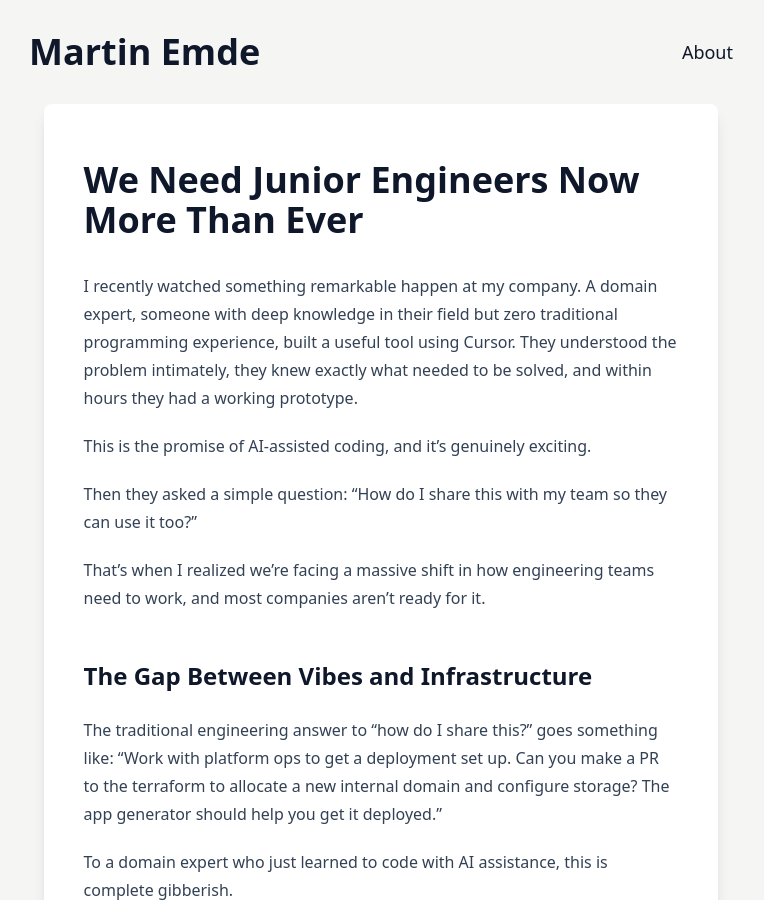
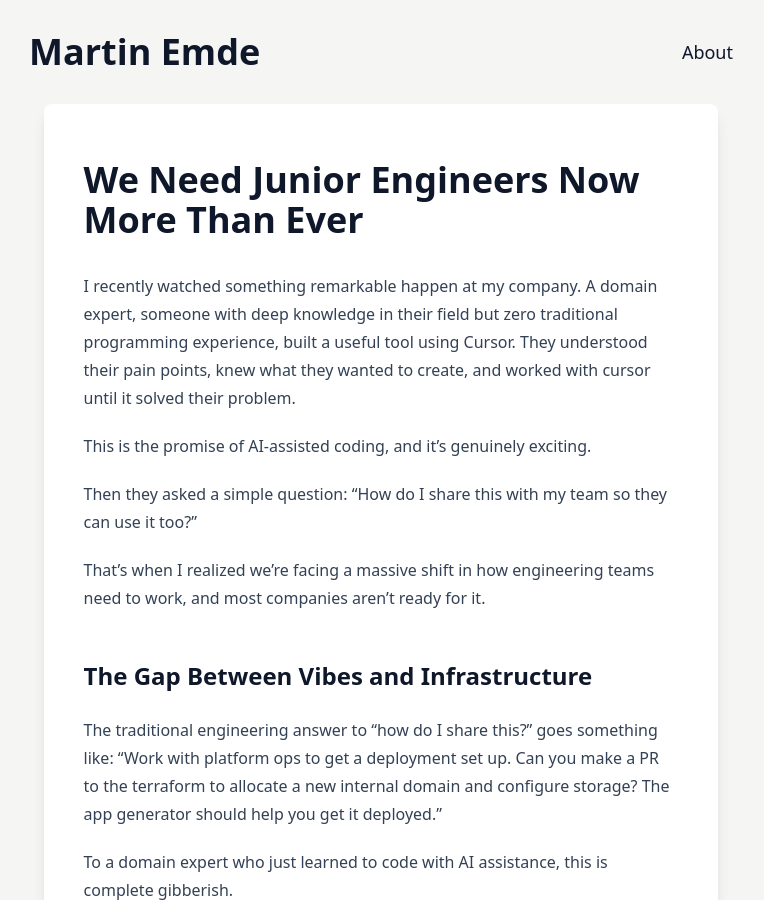
Before and after one commit to martinemde/martinemde.github.io, a Jekyll site: the page built from _posts/2025-10-28-hire-junior-engineers-now.md, in a window 1280 px wide and 900 px high. Shown: the whole window, without its empty margins (259-1023 px from the left). Built offline with Jekyll 4.4.1, drawn with Linux system fonts in a browser that asks for light colours; some web fonts are replaced.

Commit message:
Fix a word

```diff
--- a/_posts/2025-10-28-hire-junior-engineers-now.md
+++ b/_posts/2025-10-28-hire-junior-engineers-now.md
@@ -4,7 +4,7 @@ title:  "We Need Junior Engineers Now More Than Ever"
 excerpt_separator: <!--more-->
 ---
 
-I recently watched something remarkable happen at my company. A domain expert, someone with deep knowledge in their field but zero traditional programming experience, built a useful tool using Cursor. They understood the problem intimately, they knew exactly what needed to be solved, and within hours they had a working prototype.
+I recently watched something remarkable happen at my company. A domain expert, someone with deep knowledge in their field but zero traditional programming experience, built a useful tool using Cursor. They understood their pain points, knew what they wanted to create, and worked with cursor until it solved their problem.
 
 This is the promise of AI-assisted coding, and it's genuinely exciting.
 
```
